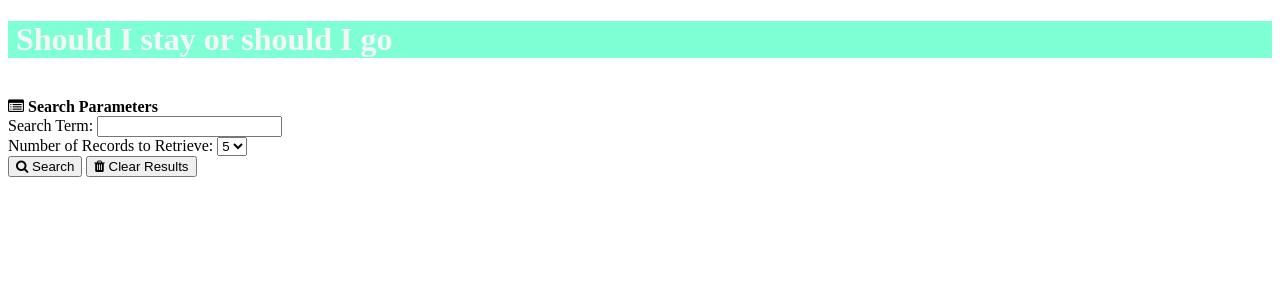
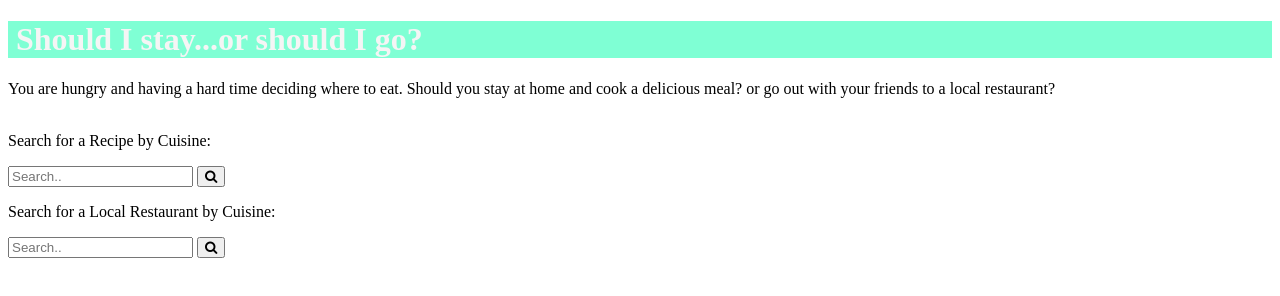
Before and after one commit to Tawharo/Projekt-with-a-K, a plain HTML site: page index.html in a window 1280 px wide. Drawn offline with Linux system fonts and the light colour scheme; some icons are missing.

Commit message:
added button and javascript file

```diff
--- a/index.html
+++ b/index.html
@@ -24,22 +24,35 @@
         <div class="jumbotron" style="background-color:aquamarine ; color: whitesmoke;">
             <h1 class="text-center">
                 <strong>
-                    <i class="fa fa-food-o"></i> Should I stay or should I go</strong>
+                    <i class="fa fa-food-o"></i> Should I stay...or should I go?</strong>
             </h1>
         </div>
+<div>You are hungry and having a hard time deciding where to eat. Should you stay at home and cook a delicious meal? or go out with your friends to a local restaurant?</div>
         <!-- Row for searching Recipe Puppy-->
         <div class="row">
             <div class="col-sm-12">
                 <br>
                 <div class="card">
                     <div class="card-header">
-                        <strong>
-                            <i class="fa fa-list-alt"></i> Search Parameters</strong>
+                        <!-- <strong>
+                            <i class="fa fa-list-alt"></i>Search Recipes</strong> -->
                     </div>
                     <div class="card-body">
-                        <form role="form">
+                        <p>Search for a Recipe by Cuisine:</p>
+                        <form class="city-search">
+                            <input type="text" placeholder="Search.." name="search">
+                            <button id="search-btn" type="submit"><i class="fa fa-search"></i></button>
+                        </form>
+
+                        <div class="card-body">
+                            <p>Search for a Local Restaurant by Cuisine:</p>
+                            <form class="city-search">
+                                <input type="text" placeholder="Search.." name="search">
+                                <button id="search-btn" type="submit"><i class="fa fa-search"></i></button>
+                            </form>
+                        <!-- <form role="form">
                             <div class="form-group">
-                                <label for="search">Search Term:</label>
+                                <label for="search"></label>
                                 <input type="text" class="form-control" id="search-term">
                             </div>
                             <div class="form-group">
@@ -53,7 +66,7 @@
                             <button type="submit" class="btn btn-default" id="run-search">
                                 <i class="fa fa-search"></i> Search</button>
                             <button class="btn btn-deafult" id="clear-all">
-                                <i class="fa fa-trash"></i> Clear Results</button>
+                                <i class="fa fa-trash"></i> Clear Results</button> -->
 
                         </form>
                     </div>
```
Also changed, not shown: scritp.js (added, +18 -0 lines).
